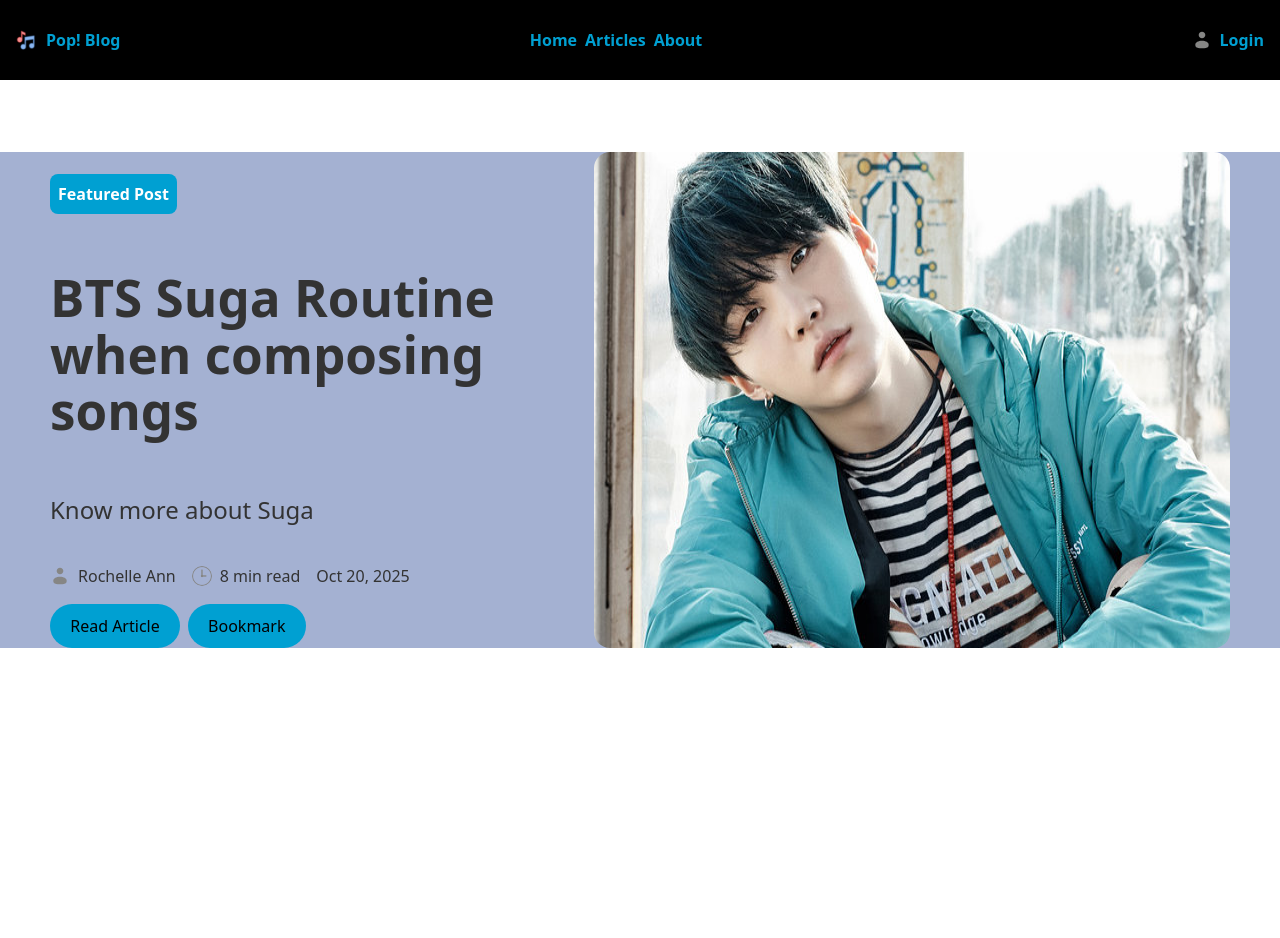
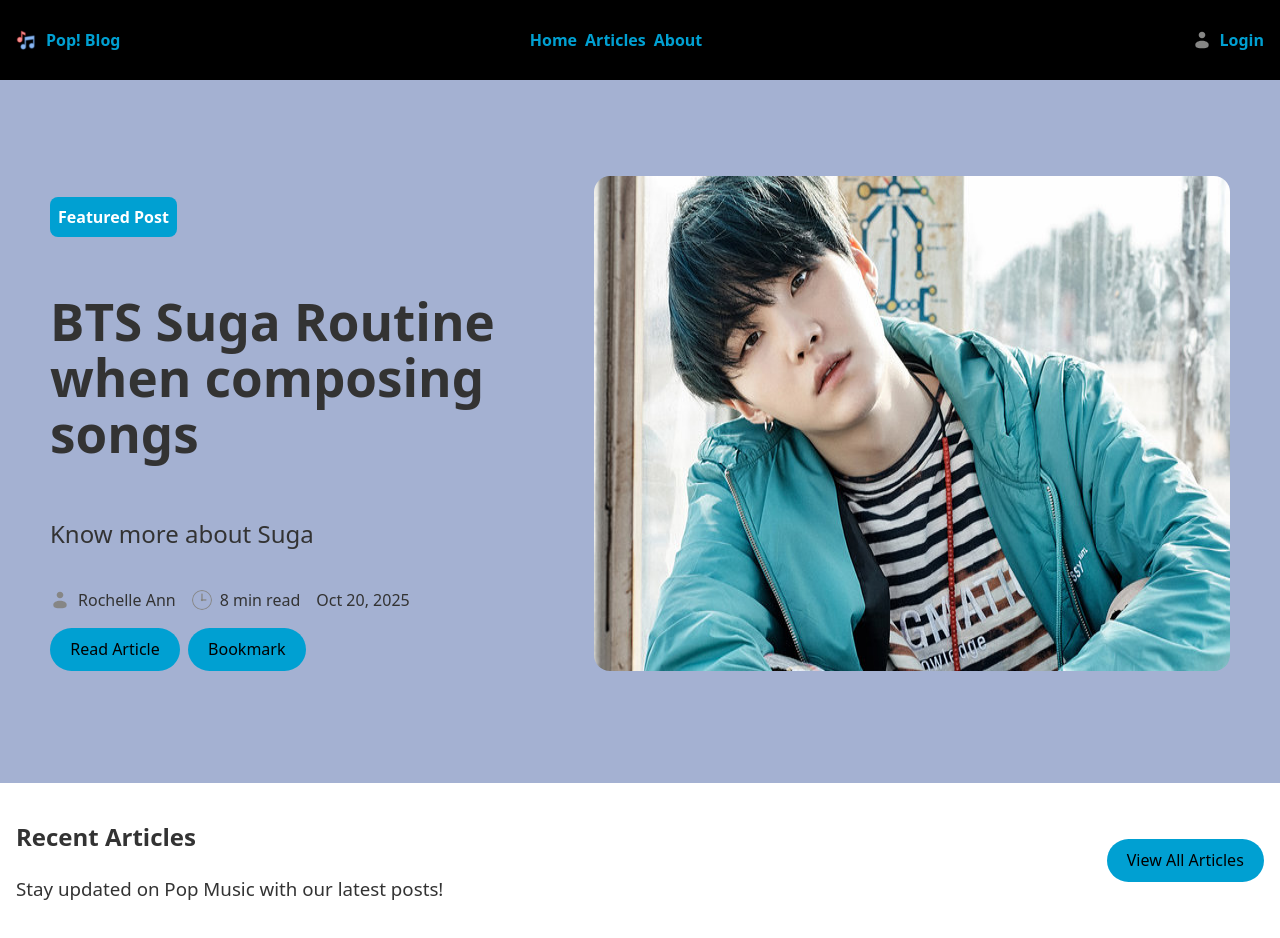
Before and after one commit to rochelle-pedralba/pop-blog, a React app in the folder frontend/: page / in a window 1280 px wide. Before the commit the page ends 800 px from the top, so only its background shows below. Built offline with nearby package versions, Linux system fonts and the light colour scheme; the HTML template or start-up script is replaced by a standard one.

Commit message:
Added recent posts section

```diff
--- a/frontend/src/App.css
+++ b/frontend/src/App.css
@@ -1,13 +1,9 @@
-#root {
-  max-width: 100vw;
-  margin: 0 auto;
+body {
+  margin: 0;
   padding: 0;
-  text-align: center;
-}
-
-body {
   background: #ffffff;
   color: #333333;
+  width: 100%;
 }
 
 header {
@@ -15,8 +11,8 @@
   display: flex;
   align-items: center;
   justify-content: space-between;
-  position: absolute;
-  width: 100vw;
+  position: sticky;
+  width: 100%;
   height: 80px;
   top: 0;
   left: 0;
@@ -64,6 +60,8 @@
   display: flex;
   width: 100%;
   background: #a4b1d2;
+  padding-top: 6rem;
+  padding-bottom: 7rem;
 
   .overview {
     display: flex;
@@ -122,3 +120,27 @@
     margin-right: 50px;
   }
 }
+
+.recent-articles {
+  display: flex;
+  flex-direction: column;
+  width: 100%;
+
+  .header {
+    display: flex;
+    align-items: center;
+    justify-content: space-between;
+    padding: 1rem;
+
+    .details {
+      text-align: start;
+      h3 {
+        font-weight: normal;
+      }
+    }
+    button {
+      background: #00a0d2;
+      border-radius: 3rem;
+    }
+  }
+}
--- a/frontend/src/components/PublicLayout.jsx
+++ b/frontend/src/components/PublicLayout.jsx
@@ -1,11 +1,13 @@
 import PublicHeader from "./PublicHeader.jsx";
 import FeaturedPost from "./FeaturedPost.jsx"
+import RecentPost from "./RecentPost.jsx"
 
 export  default function PublicLayout() {
     return (
         <>
             <PublicHeader/>
             <FeaturedPost/>
+            <RecentPost/>
         </>
     )
 }
--- /dev/null
+++ b/frontend/src/components/RecentPost.jsx
@@ -0,0 +1,15 @@
+export default function RecentPost() {
+    return (
+        <div className="recent-articles">
+            <section className="header">
+                <div className="details">
+                    <h2>Recent Articles</h2>
+                    <h3>Stay updated on Pop Music with our latest posts!</h3>
+                </div>
+                <button>
+                    View All Articles
+                </button>
+            </section>
+        </div>
+    )
+}
```
